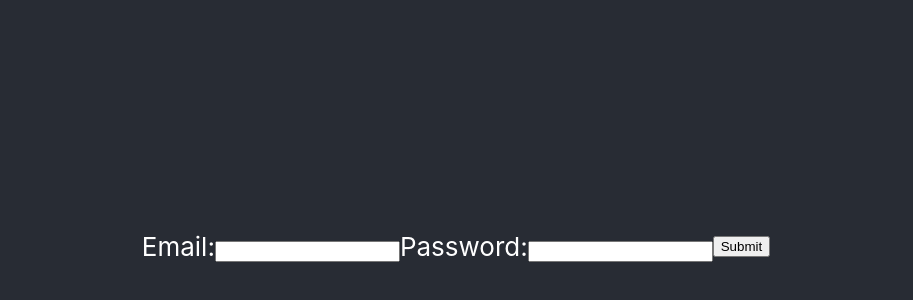
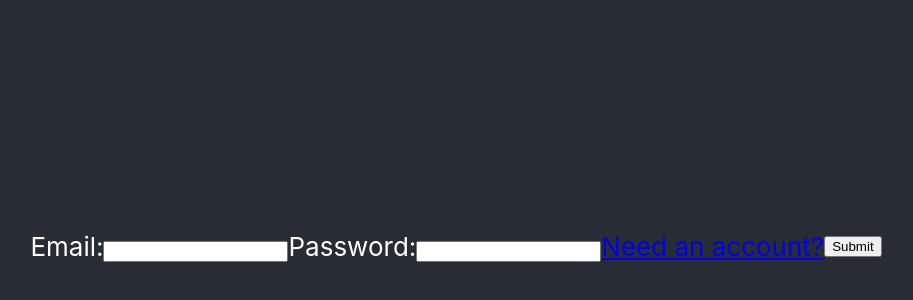
Before and after one commit to nicgib1/yeetout, a React (Create React App) app in the folder frontend/: page /login in a window 1280 px wide. Shown: the part 154-454 px from the top of the page, without its empty margins (184-1097 px from the left). Built offline with nearby package versions, Linux system fonts and the light colour scheme; no server answers.

Commit message:
redirect

```diff
--- a/frontend/src/pages/Login.js
+++ b/frontend/src/pages/Login.js
@@ -1,36 +1,53 @@
-import React, { useState } from 'react';
-import { withRouter } from 'react-router-dom';
-import yeetoutService from '../services/yeetout.service';
-import '../App.css';
+import React, { useState } from "react";
+import { withRouter, Link, Redirect } from "react-router-dom";
+import yeetoutService from "../services/yeetout.service";
+import "../App.css";
 
 function Login() {
-  const [email, setEmail] = useState('');
-  const [password, setPassword] = useState('');
+  const [email, setEmail] = useState("");
+  const [password, setPassword] = useState("");
+  const [redirect, setRedirect] = useState(false);
 
   const handleSubmit = () => {
-    yeetoutService.login(email, password)
-      .then(response => localStorage.setItem('authToken', response.token))
+    yeetoutService
+      .login(email, password)
+      .then(response => localStorage.setItem("authToken", response.token));
 
-    setEmail('');
-    setPassword('');
+    setEmail("");
+    setPassword("");
+    setRedirect(true);
+  };
+
+  const renderRedirect = () => {
+    if (redirect) {
+      return <Redirect to="/" />;
+    }
   };
 
   return (
     <div className="App-header">
+      {renderRedirect()}
       <label>
         Email:
-        <input type="email" value={email} onChange={e => setEmail(e.target.value)} />
+        <input
+          type="email"
+          value={email}
+          onChange={e => setEmail(e.target.value)}
+        />
       </label>
       <label>
         Password:
-        <input type="password" value={password} onChange={e => setPassword(e.target.value)} />
+        <input
+          type="password"
+          value={password}
+          onChange={e => setPassword(e.target.value)}
+        />
       </label>
+      <Link to="/createaccount">Need an account?</Link>
       <input type="button" value="Submit" onClick={handleSubmit} />
     </div>
   );
 }
 
-
-
 export default withRouter(Login);
 //export default Login;
```
